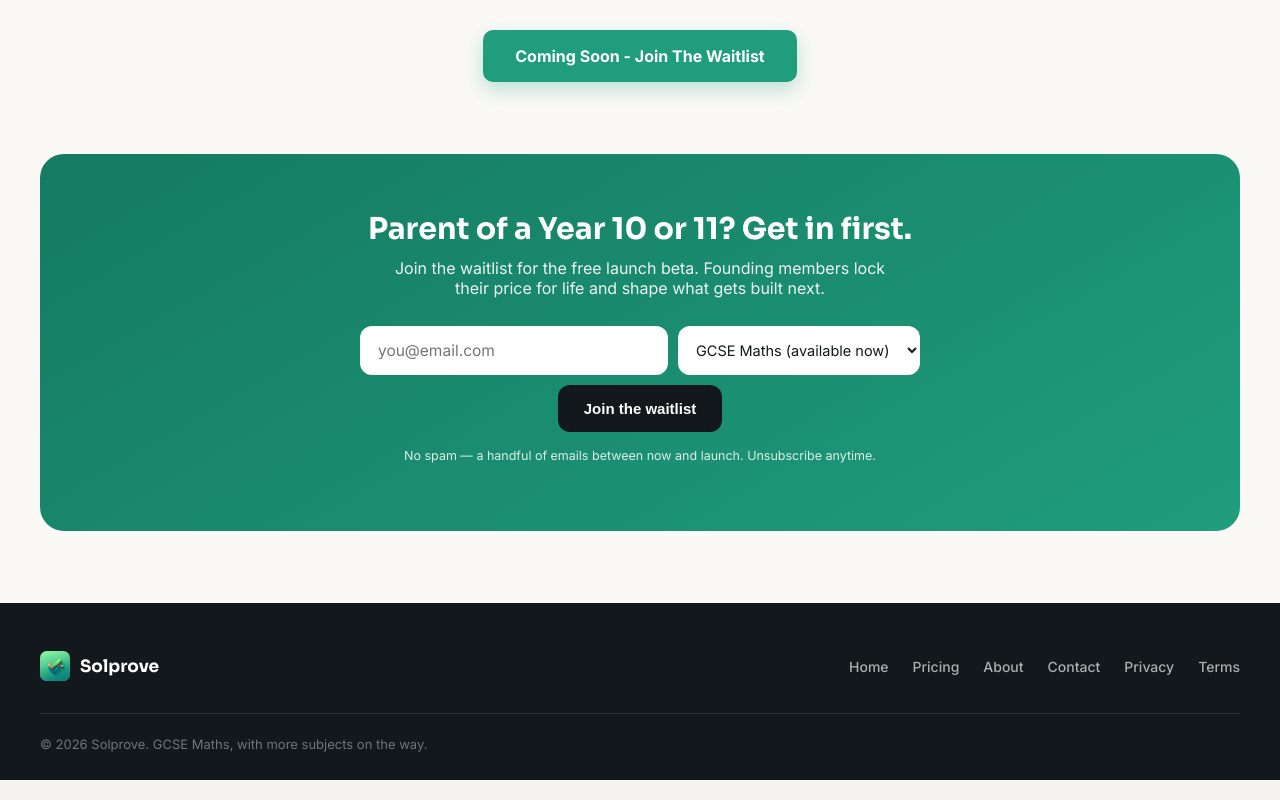
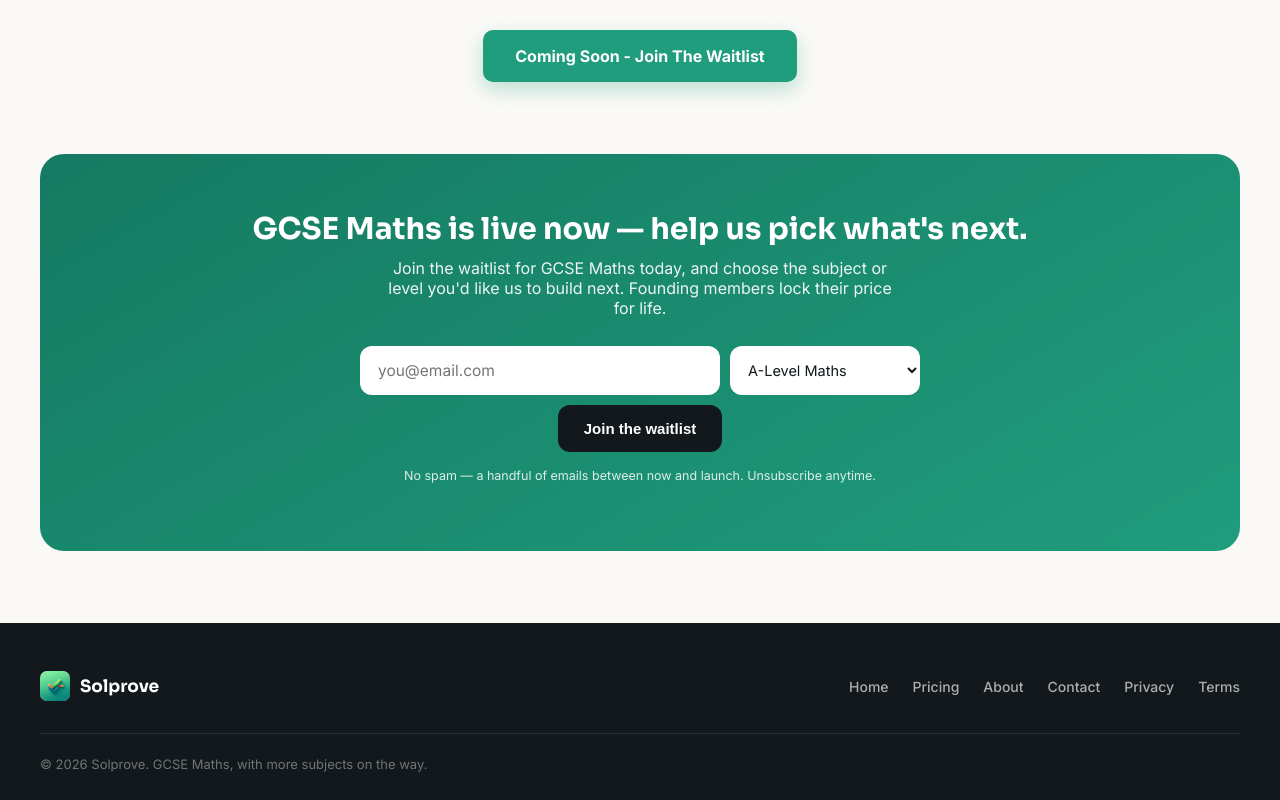
Before and after one commit to J7721/Solprove-app, a Next.js app: page / in a window 1280 px wide. Shown: the part 2184-2984 px from the top of the page. Built offline with nearby package versions, Linux system fonts and the light colour scheme.

Commit message:
Rework waitlist section around GCSE Maths + next-subject picker

```diff
--- a/app/components/WaitlistForm.js
+++ b/app/components/WaitlistForm.js
@@ -2,27 +2,26 @@
 import { useState } from "react";
 import { FORMSPREE_ENDPOINT } from "../../lib/launch";
 
-const INTERESTS = [
-  "GCSE Maths (available now)",
-  "A-Level Maths",
-  "GCSE Science",
-  "A-Level Science",
-  "Another subject",
-];
+const OTHER = "Other";
+const INTERESTS = ["A-Level Maths", "GCSE Science", "A-Level Science", OTHER];
 
 export default function WaitlistForm() {
   const [email, setEmail] = useState("");
   const [interest, setInterest] = useState(INTERESTS[0]);
+  const [otherText, setOtherText] = useState("");
   const [status, setStatus] = useState("idle"); // idle | sending | done | error
 
   async function submit(e) {
     e.preventDefault();
     setStatus("sending");
+    const finalInterest = interest === OTHER
+      ? (otherText.trim() ? `Other: ${otherText.trim()}` : OTHER)
+      : interest;
     try {
       const res = await fetch(FORMSPREE_ENDPOINT, {
         method: "POST",
         headers: { Accept: "application/json", "Content-Type": "application/json" },
-        body: JSON.stringify({ email, interest }),
+        body: JSON.stringify({ email, interest: finalInterest }),
       });
       setStatus(res.ok ? "done" : "error");
     } catch {
@@ -66,7 +65,7 @@ export default function WaitlistForm() {
         />
         <select
           name="interest"
-          aria-label="What are you most interested in?"
+          aria-label="Which subject would you like next?"
           value={interest}
           onChange={e => setInterest(e.target.value)}
           style={{ minWidth: 190, padding: "15px 14px", borderRadius: 12, border: "none", fontSize: 14.5, fontFamily: "inherit", color: "#12181b", background: "#fff" }}
@@ -75,6 +74,17 @@ export default function WaitlistForm() {
             <option key={opt} value={opt}>{opt}</option>
           ))}
         </select>
+        {interest === OTHER && (
+          <input
+            type="text"
+            name="interest_other"
+            placeholder="Tell us the subject…"
+            aria-label="Which subject would you like?"
+            value={otherText}
+            onChange={e => setOtherText(e.target.value)}
+            style={{ flex: 1, minWidth: 220, padding: "15px 18px", borderRadius: 12, border: "none", fontSize: 15.5, fontFamily: "inherit" }}
+          />
+        )}
         <button
           type="submit"
           disabled={status === "sending"}
--- a/app/page.js
+++ b/app/page.js
@@ -147,8 +147,8 @@ export default function Home() {
       {!LAUNCHED && (
         <section id="waitlist" style={{ maxWidth: 1240, margin: "0 auto", padding: "0 20px 72px" }}>
           <div className="waitlist-box" style={{ background: "linear-gradient(150deg,#157a61,#1f9d7c)", borderRadius: 24, padding: "56px 48px", textAlign: "center", color: "#fff" }}>
-            <h2 className="waitlist-h2" style={{ fontFamily: "'Sora', sans-serif", fontSize: 30, margin: "0 0 10px" }}>Parent of a Year 10 or 11? Get in first.</h2>
-            <p style={{ opacity: .92, maxWidth: 520, margin: "0 auto 28px" }}>Join the waitlist for the free launch beta. Founding members lock their price for life and shape what gets built next.</p>
+            <h2 className="waitlist-h2" style={{ fontFamily: "'Sora', sans-serif", fontSize: 30, margin: "0 0 10px" }}>GCSE Maths is live now — help us pick what's next.</h2>
+            <p style={{ opacity: .92, maxWidth: 520, margin: "0 auto 28px" }}>Join the waitlist for GCSE Maths today, and choose the subject or level you&apos;d like us to build next. Founding members lock their price for life.</p>
             <WaitlistForm />
             <p style={{ fontSize: 12.5, opacity: .85, marginTop: 16 }}>No spam — a handful of emails between now and launch. Unsubscribe anytime.</p>
           </div>
```
